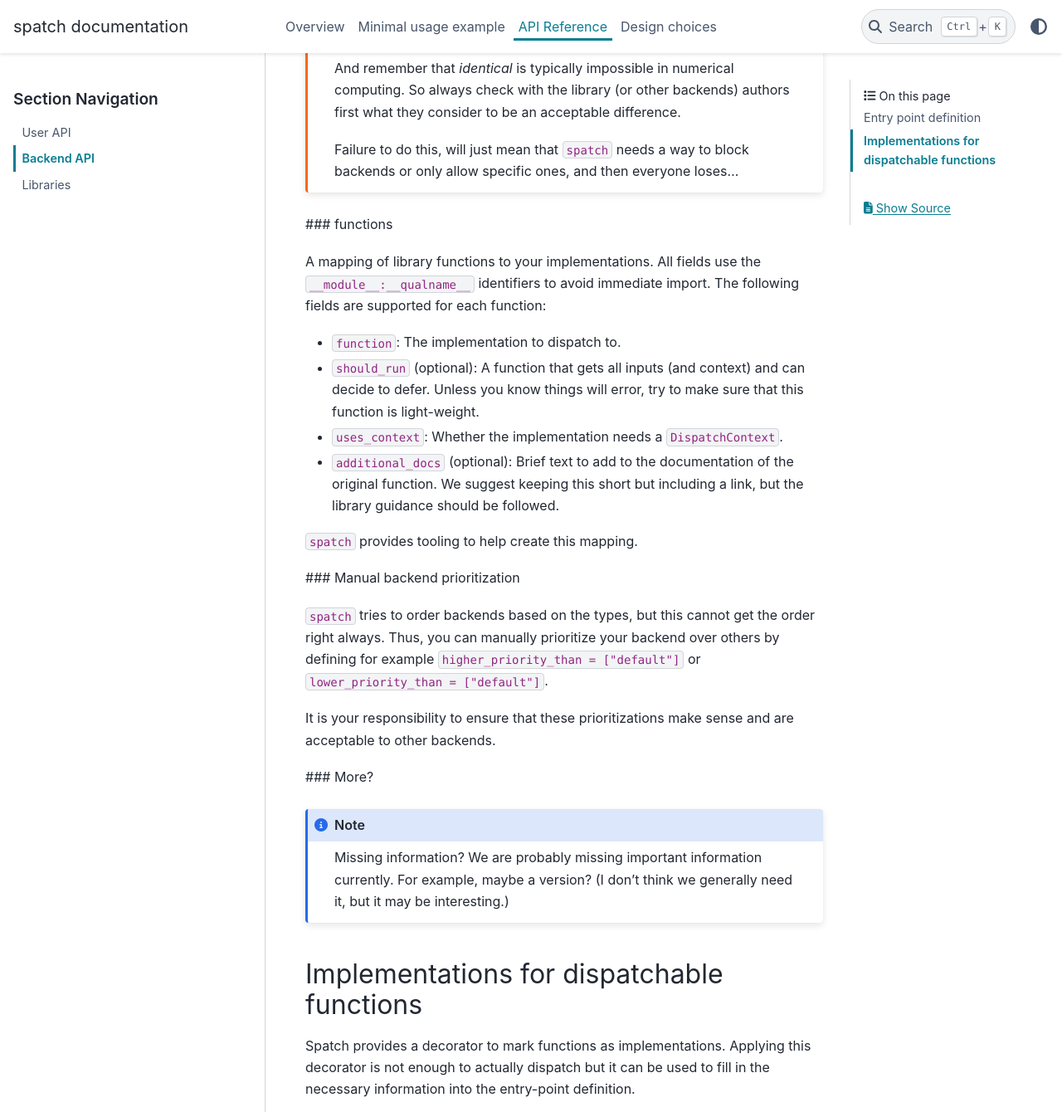
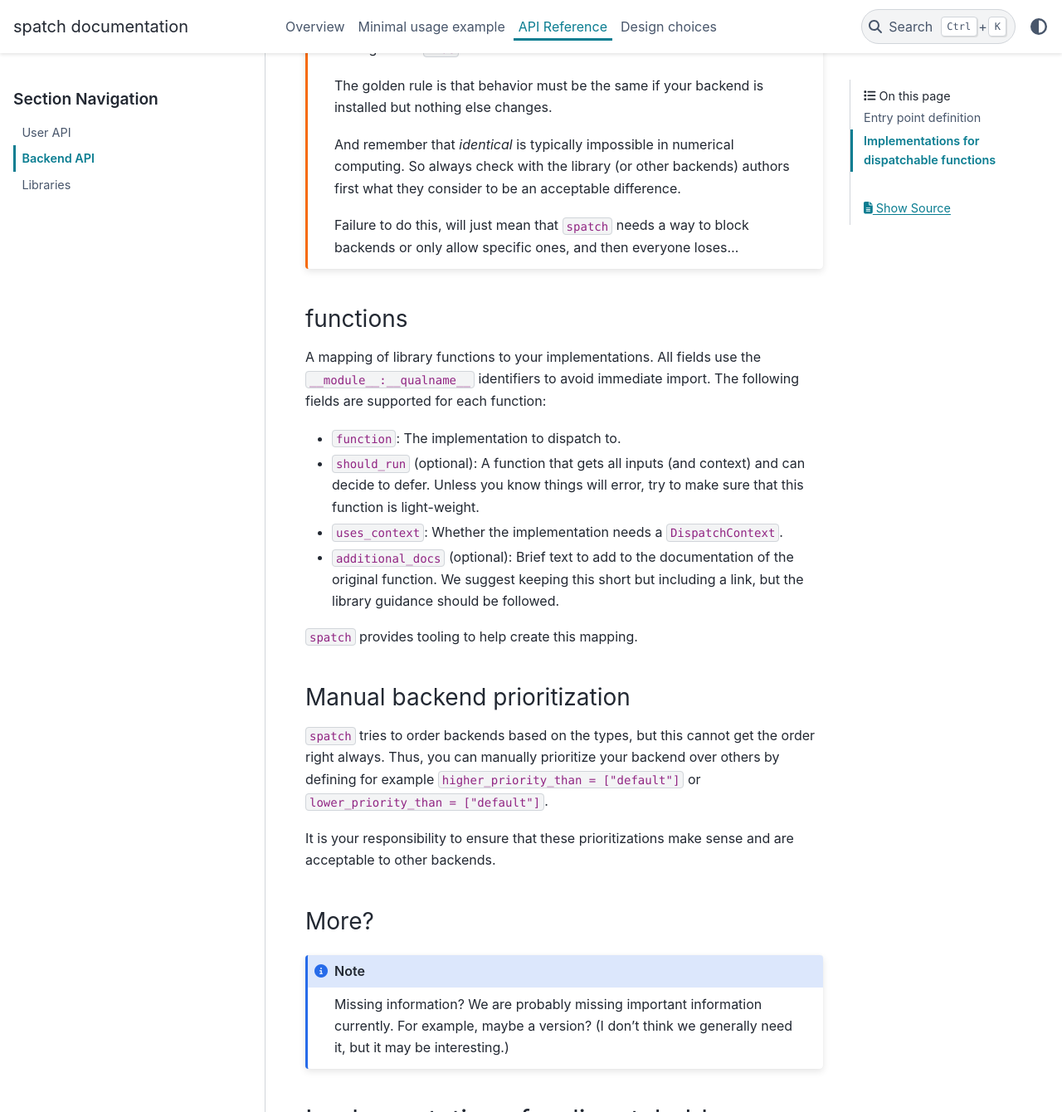
Before and after one commit to scientific-python/spatch, a Sphinx documentation site: the page built from docs/source/api/for_backends.rst, in a window 1280 px wide and 1400 px high, scrolled down 1980 px, cut to the strip 0-1340 px from the top of the window. Shown: the whole strip at 83% size. Built offline with Sphinx 7.4.7 and the PyData theme 0.15.4, drawn with Linux system fonts in a browser that asks for light colours; the version number could not be read and is left out.

Commit message:
DOC: Fix 3rd level headings in .rst file (#23)
In one of the docs I used ### for the third level of headings in
and rst and that doesn't work, replacing with ^ underscored heading
renders correctly.

```diff
--- a/docs/source/api/for_backends.rst
+++ b/docs/source/api/for_backends.rst
@@ -31,11 +31,13 @@ decorator is used (see next section).
 
 Some of the most important things are:
 
-### ``name``
+``name``
+^^^^^^^^
 
 The name of the backend, must match the name of the entry-point.
 
-### ``primary_types`` and ``secondary_types``
+``primary_types`` and ``secondary_types``
+^^^^^^^^^^^^^^^^^^^^^^^^^^^^^^^^^^^^^^^^^
 
 Primary and secondary types are defined by a sequence of strings
 and stored as ``primary_types`` and ``secondary_types`` attributes in
@@ -61,7 +63,8 @@ If you use an abstract base class, note that you must take a lot of care:
   classes correctly (but we order them last if a primary type, which is typically right).
 - ``spatch`` will not guarantee correct behavior if an ABC is mutated at runtime.
 
-### ``requires_opt_in``
+``requires_opt_in``
+^^^^^^^^^^^^^^^^^^^
 
 A boolean indicating whether your backend should be active by default.
 Typically, set this to ``True`` for a type dispatching backend and ``False`` otherwise.
@@ -86,7 +89,8 @@ set this to ``True`` if it's behavior matches the library behavior closely.
    or only allow specific ones, and then everyone loses...
 
 
-### functions
+functions
+^^^^^^^^^
 
 A mapping of library functions to your implementations.  All fields use
 the ``__module__:__qualname__`` identifiers to avoid immediate import.
@@ -103,7 +107,8 @@ The following fields are supported for each function:
 
 ``spatch`` provides tooling to help create this mapping.
 
-### Manual backend prioritization
+Manual backend prioritization
+^^^^^^^^^^^^^^^^^^^^^^^^^^^^^
 
 ``spatch`` tries to order backends based on the types,
 but this cannot get the order right always.
@@ -114,7 +119,8 @@ for example ``higher_priority_than = ["default"]`` or
 It is your responsibility to ensure that these prioritizations make sense and
 are acceptable to other backends.
 
-### More?
+More?
+^^^^^
 
 .. note:: Missing information?
   We are probably missing important information currently.  For example,
```
